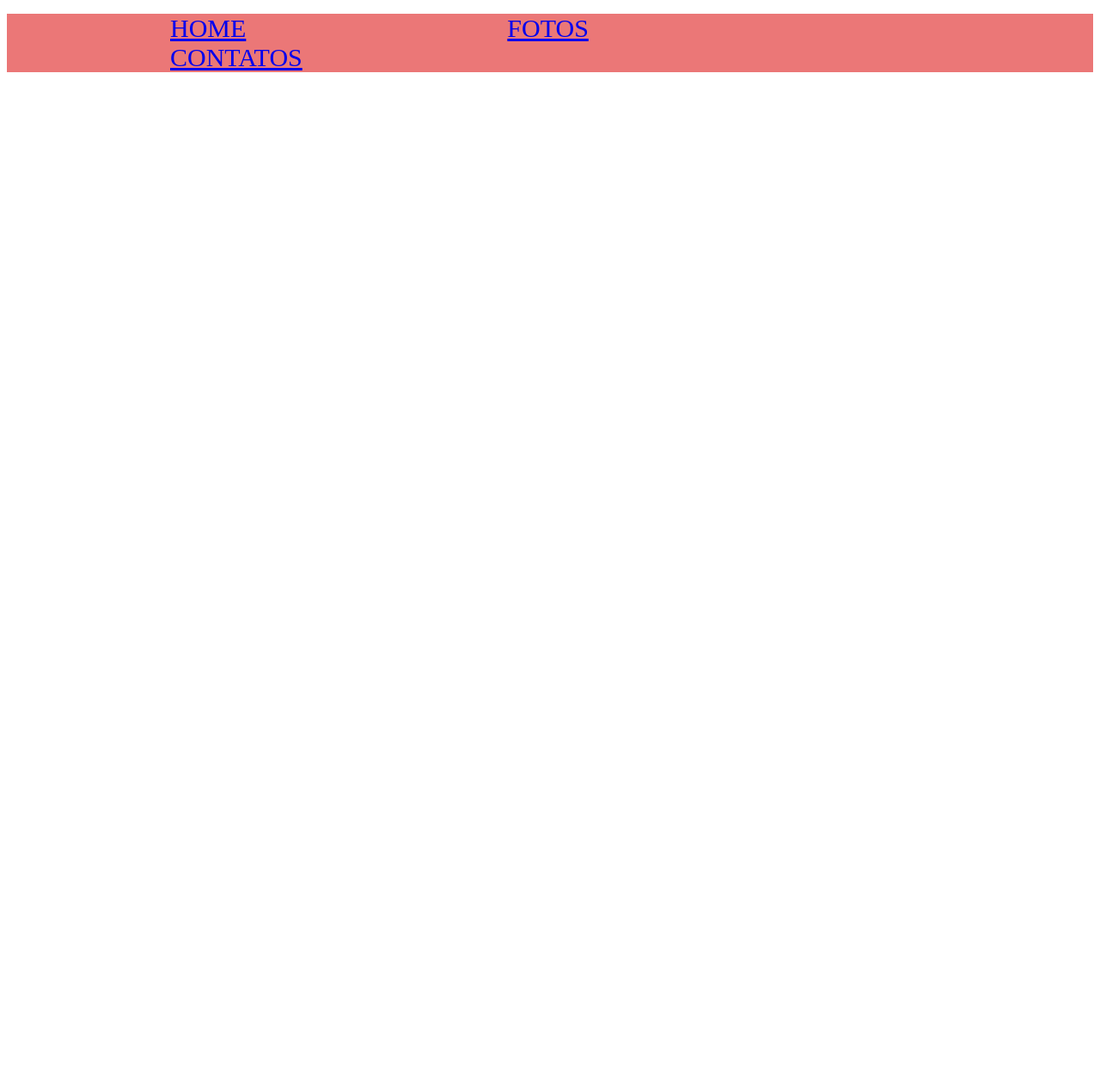
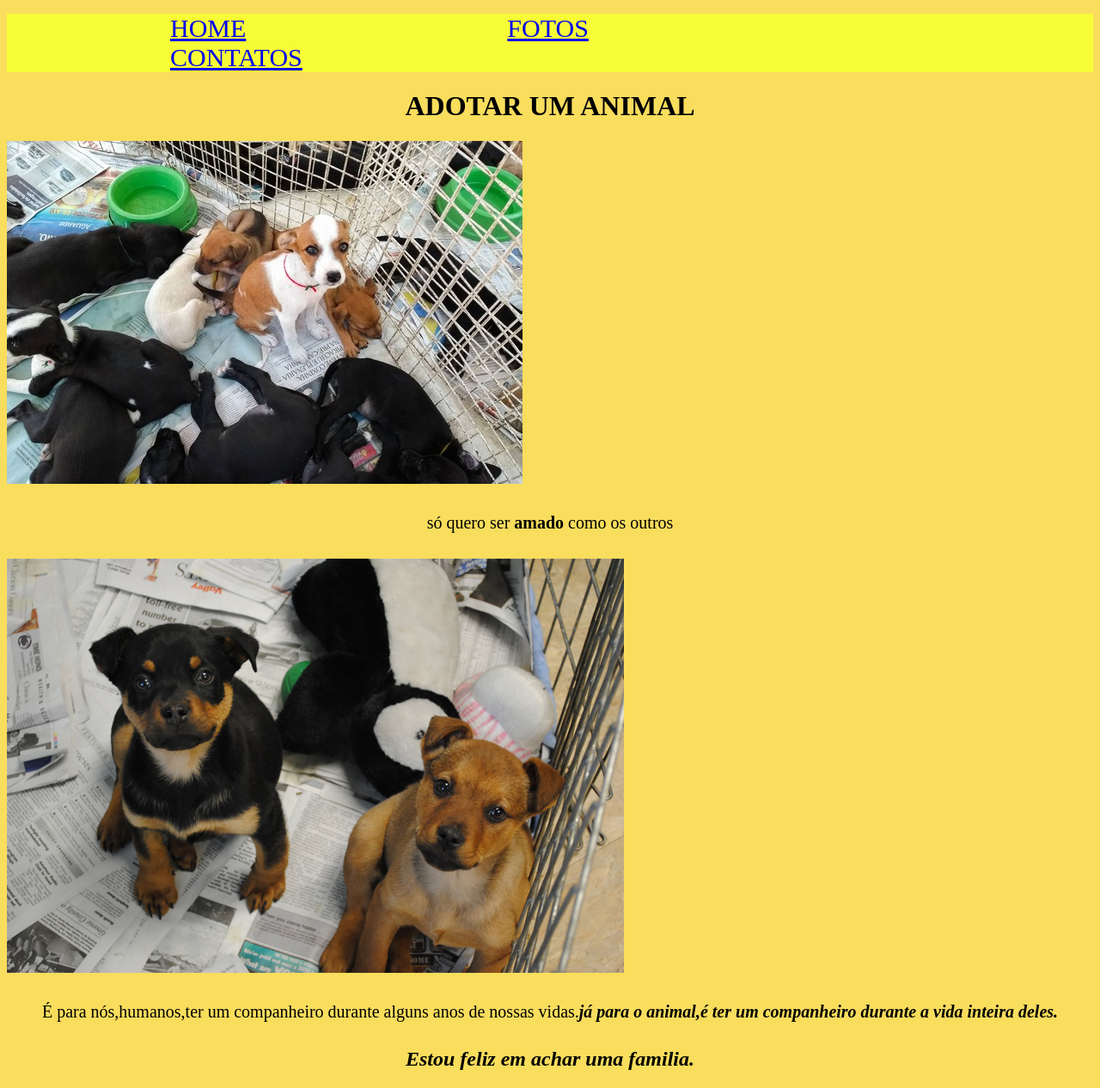
Before and after one commit to kerlonpkoficial/se-liga-2022, a plain HTML site: page index.html in a window 1280 px wide. Shown: the whole page at 86% size. Before the commit the page ends 800 px from the top, so only its background shows below. Drawn offline with Linux system fonts and the light colour scheme.

Commit message:
Add files via upload

```diff
--- a/index.css
+++ b/index.css
@@ -1,5 +1,5 @@
 header{
-    background: #eb7777;
+    background: #f6fd36;
 }
 
 nav li{
@@ -9,3 +9,27 @@ nav li{
     font-size: 30px;
     padding: 150px;
 }
+
+h1{
+    font: 25px;
+    text-transform: uppercase;
+    text-align: center;
+}
+
+p{
+    text-align: center;
+    font-size: 20px;
+    padding: 10px;
+}
+.jpg{
+    width: 10%;
+    padding-left: 25%;
+}
+
+h2{
+    text-align: center;
+}
+
+body{
+    background-color: rgb(249, 221, 93);
+};
--- a/index.html
+++ b/index.html
@@ -17,7 +17,20 @@
         </nav>
     </div>
    </header>
+ <body>
+    <h1> Adotar um animal </h1>
 
+    <img class="imagensprincipal" src= "2.jpg">
 
+    <p> só quero ser <strong>amado</strong> como os outros</p>
+
+    <img class="imagensprincipal" src= "1.jpg">
+
+    <p> É para nós,humanos,ter um companheiro durante
+         alguns anos de nossas vidas.<em><strong>já para o animal,é ter um
+        companheiro durante a vida inteira deles.</strong></em></p>
+        <h2><strong><em>Estou feliz em achar uma familia.</em></strong></h2>
+
+ </body>
 
 </html>
```
Also changed, not shown: 1.jpg (added), 2.jpg (added), fotos.html (added), 1 other file.
